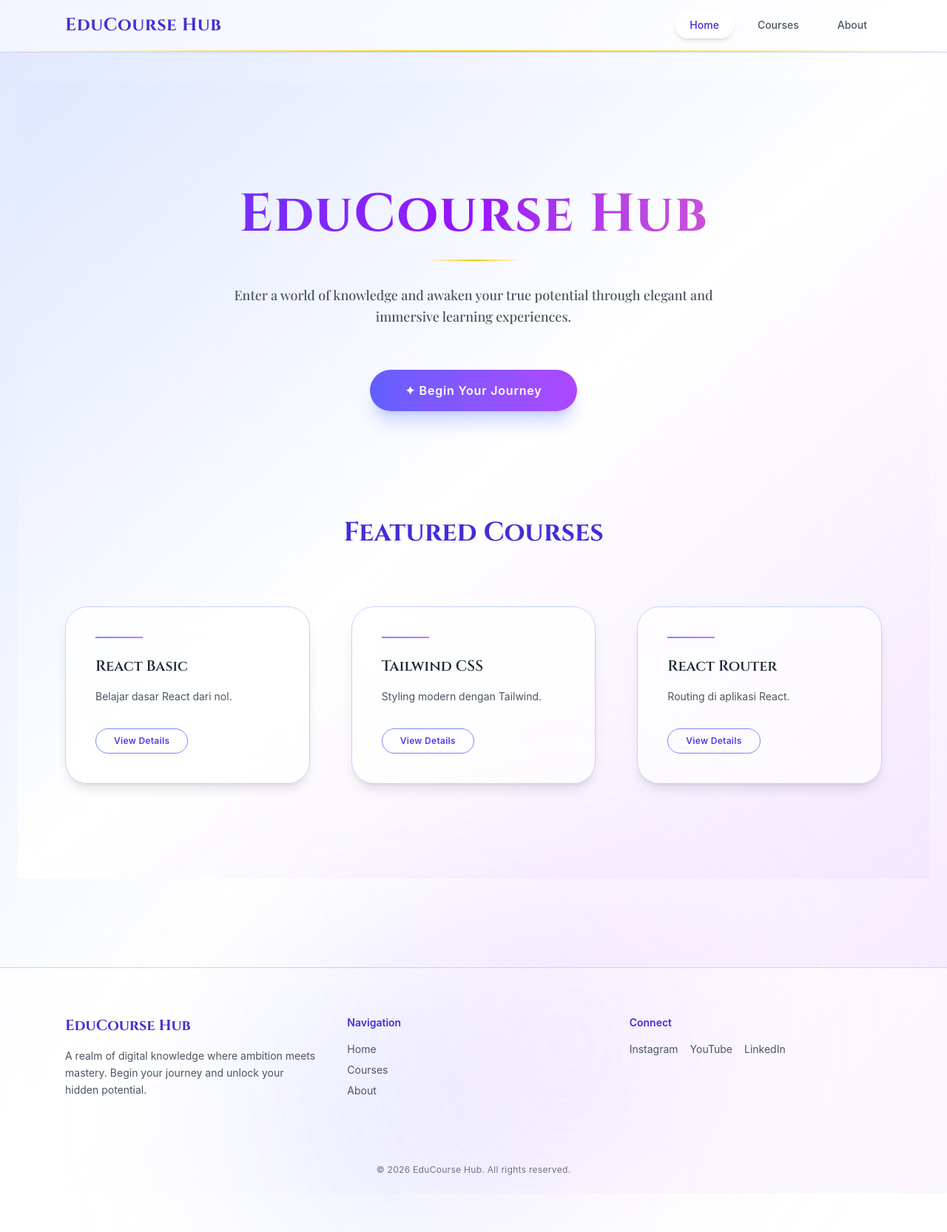
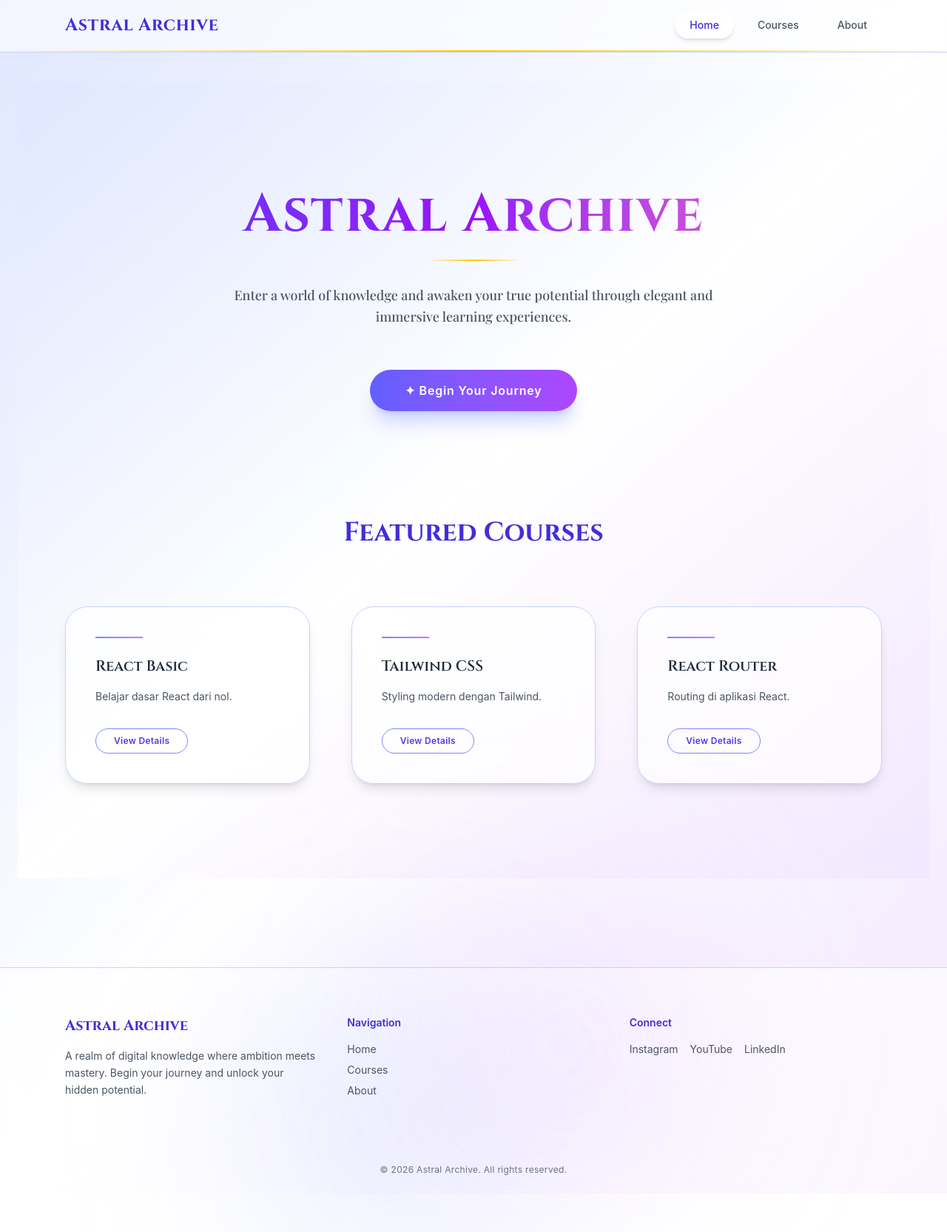
Before and after one commit to kahfiachyarudin/tugas-reactjs-router, a React (Vite) app: page / in a window 1280 px wide. Shown: the top 1666 px of the page at 74% size. Built offline with nearby package versions, Linux system fonts and the light colour scheme.

Commit message:
ganti nama

```diff
--- a/index.html
+++ b/index.html
@@ -4,7 +4,7 @@
     <meta charset="UTF-8" />
     <link rel="icon" type="image/svg+xml" href="/logo.svg" />
     <meta name="viewport" content="width=device-width, initial-scale=1.0" />
-    <title>Educourse</title>
+    <title>Astral Archive</title>
     <link href="https://fonts.googleapis.com/css2?family=Cinzel:wght@600;700&family=Playfair+Display:wght@500;600&display=swap" rel="stylesheet">
   </head>
   <body>
--- a/src/layout/MainLayout.jsx
+++ b/src/layout/MainLayout.jsx
@@ -18,7 +18,7 @@ export default function MainLayout() {
                        text-indigo-700"
             style={{ fontFamily: "Cinzel, serif" }}
           >
-            EduCourse Hub
+            Astral Archive
           </h1>
 
           <div className="flex gap-3 text-sm font-medium">
@@ -49,7 +49,7 @@ export default function MainLayout() {
               className="text-xl font-bold text-indigo-700 mb-4"
               style={{ fontFamily: "Cinzel, serif" }}
             >
-              EduCourse Hub
+              Astral Archive
             </h2>
             <p className="text-gray-600 leading-relaxed">
               A realm of digital knowledge where ambition meets mastery.
@@ -82,7 +82,7 @@ export default function MainLayout() {
         </div>
 
         <div className="text-center py-6 text-gray-500 text-xs tracking-wide">
-          © 2026 EduCourse Hub. All rights reserved.
+          © 2026 Astral Archive. All rights reserved.
         </div>
 
       </footer>
--- a/src/pages/About.jsx
+++ b/src/pages/About.jsx
@@ -10,7 +10,7 @@ export default function About() {
       <div className="absolute bottom-0 right-1/3 w-96 h-96 bg-indigo-300/20 blur-3xl rounded-full -z-10" />
 
       <h1 className="text-5xl md:text-6xl font-extrabold text-transparent bg-clip-text bg-gradient-to-r from-purple-600 via-indigo-600 to-pink-500">
-        Tentang EduCourse Hub ✨
+        Tentang Astral Archive ✨
       </h1>
 
       <p className="mt-6 text-gray-600 max-w-2xl mx-auto text-lg leading-relaxed">
--- a/src/pages/Home.jsx
+++ b/src/pages/Home.jsx
@@ -16,7 +16,7 @@ export default function Home() {
 
       <h1 className="text-6xl md:text-7xl font-bold tracking-wide text-transparent bg-clip-text bg-gradient-to-r from-indigo-600 via-purple-600 to-pink-400"
           style={{ fontFamily: "Cinzel, serif" }}>
-        EduCourse Hub
+        Astral Archive
       </h1>
 
       <div className="w-32 h-[2px] mx-auto mt-6 bg-gradient-to-r from-transparent via-yellow-400 to-transparent" />
```
